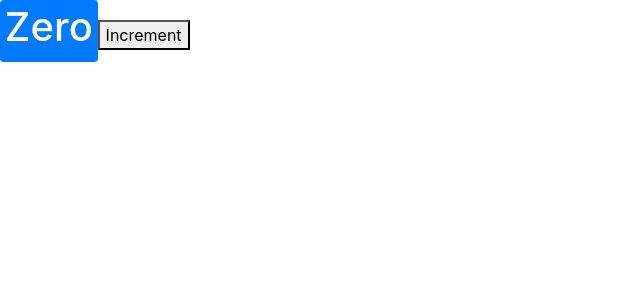
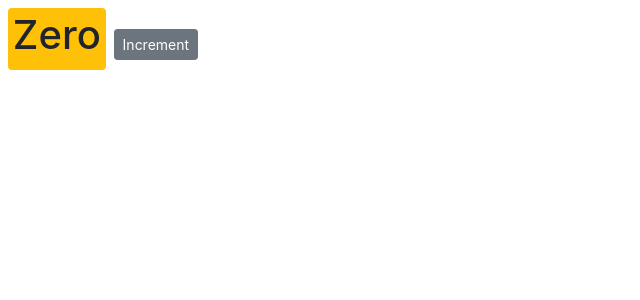
Before and after one commit to esumit/ReactResearch, a React (Create React App) app: page / in a window 1280 px wide. Shown: the top 300 px of the page, without its empty margins (0-640 px from the left). Built offline with nearby package versions, Linux system fonts and the light colour scheme.

Commit message:
added a simple method to include dynamic style classes

```diff
--- a/src/components/counter.jsx
+++ b/src/components/counter.jsx
@@ -4,13 +4,20 @@
   state = {
     count: 0
   };
+
   render() {
     return (
       <div>
-        <span className="badge badge-primary"> {this.formatCount()}</span>
-        <button>Increment</button>
+        <span className={this.getBadgeClasses()}> {this.formatCount()}</span>
+        <button className="btn btn-secondary btn-sm">Increment</button>
       </div>
     );
+  }
+
+  getBadgeClasses() {
+    let classes = "badge m-2 badge-";
+    classes += this.state.count === 0 ? "warning" : "primary";
+    return classes;
   }
 
   formatCount() {
```
